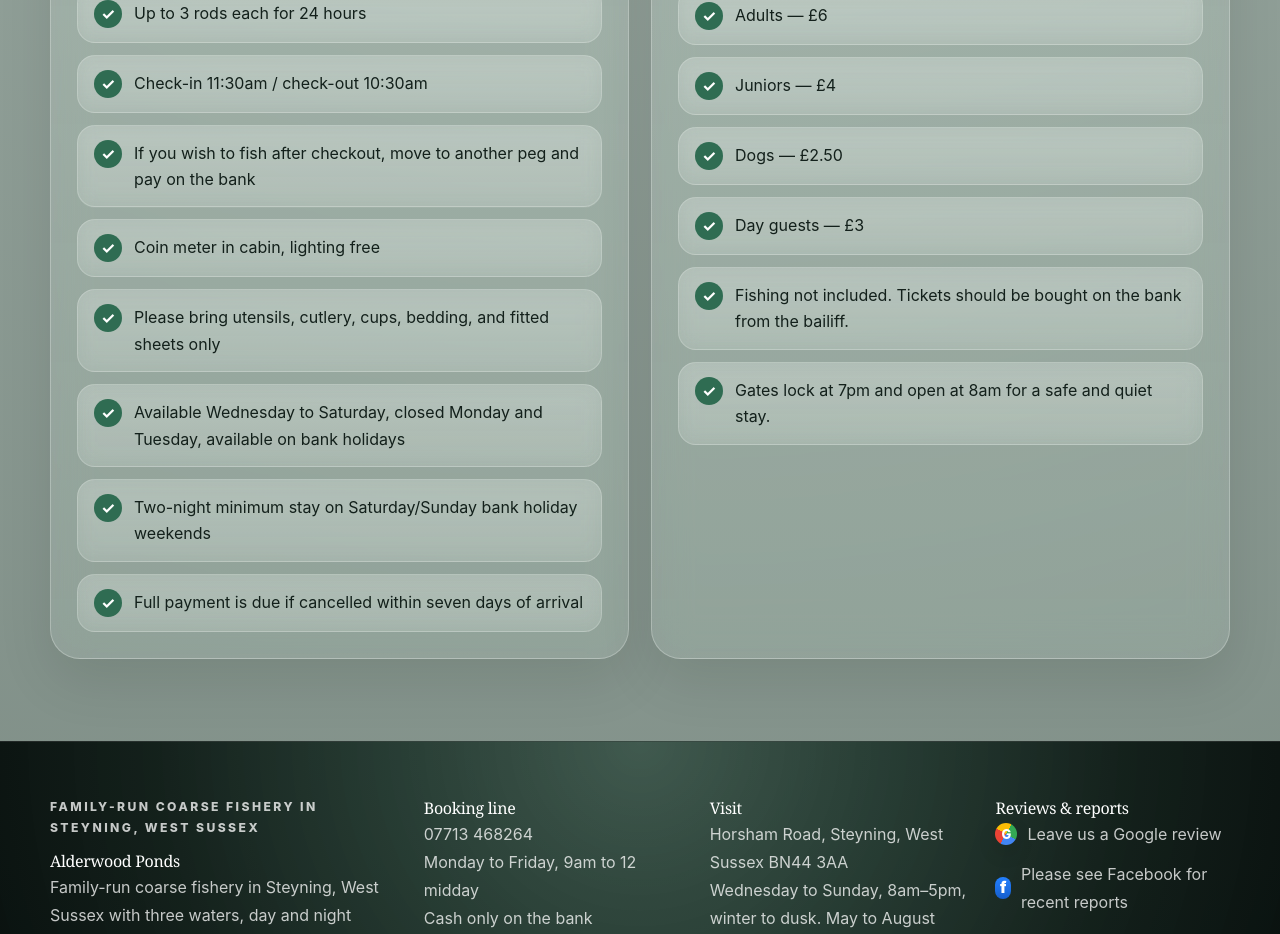
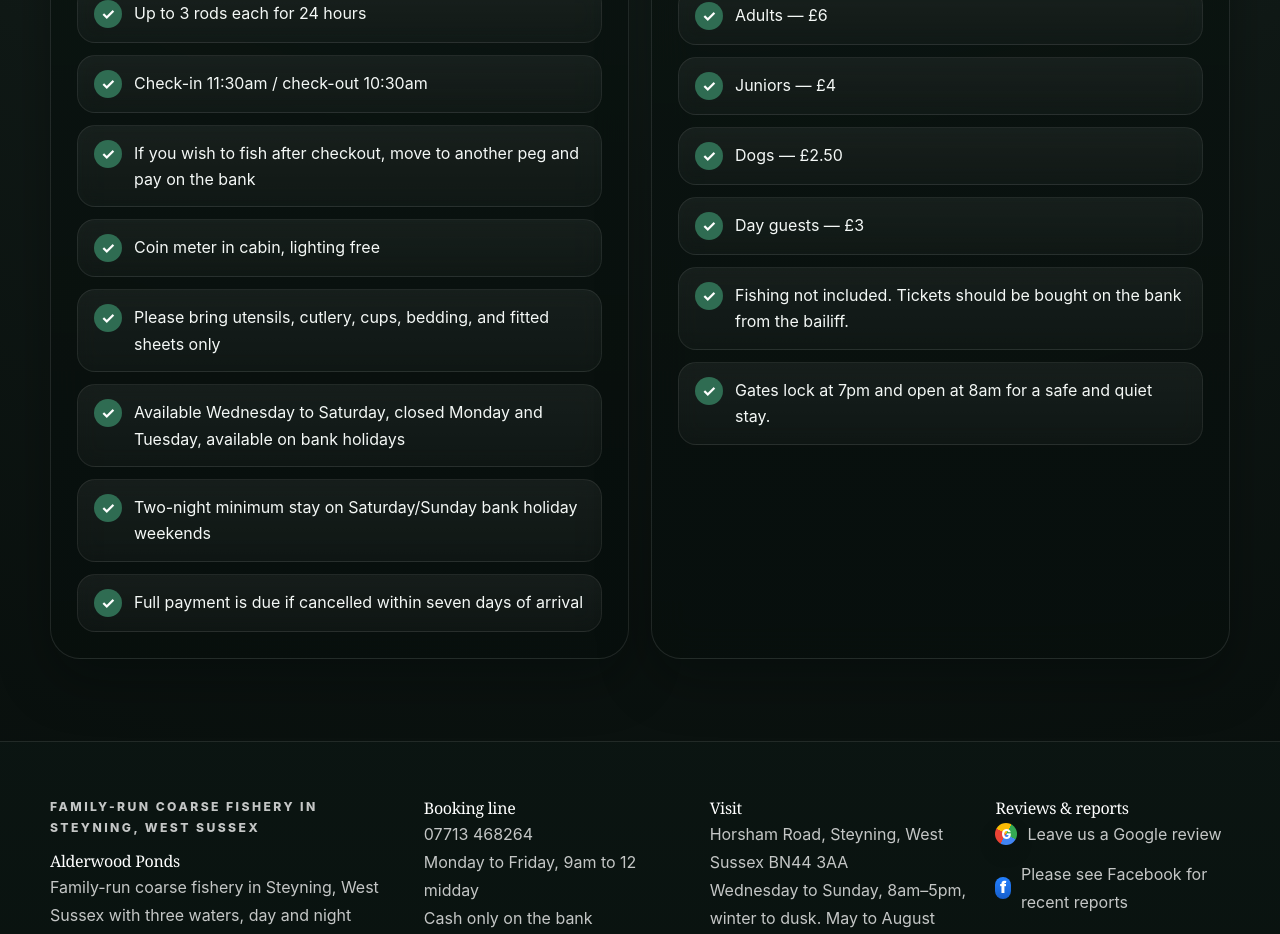
Before and after one commit to Guardx12/alderwood-ponds, a Next.js app: page /stay in a window 1280 px wide. Shown: the part 1120-2054 px from the top of the page. Built offline with nearby package versions, Linux system fonts and the light colour scheme.

Commit message:
Add files via upload

```diff
--- a/app/globals.css
+++ b/app/globals.css
@@ -3,28 +3,28 @@
  :root {
   --bg: #07100d;
   --bg-soft: #0e1a16;
-  --panel: rgba(239, 244, 241, 0.92);
-  --panel-strong: rgba(249, 251, 250, 0.96);
-  --text: #13201b;
-  --muted: #52635c;
-  --line: rgba(26, 47, 39, 0.12);
+  --panel: rgba(13, 24, 20, 0.82);
+  --panel-strong: rgba(19, 35, 29, 0.94);
+  --text: #f4f8f6;
+  --muted: rgba(225, 235, 230, 0.76);
+  --line: rgba(255,255,255,0.10);
   --green-1: #0d1814;
   --green-2: #13231d;
   --green-3: #1b342a;
   --green-4: #2f6c52;
   --gold: #c6b48a;
-  --cream: #dde6e0;
-  --shadow: 0 24px 70px rgba(7, 17, 14, 0.12);
+  --cream: #0f1d18;
+  --shadow: 0 24px 70px rgba(3, 8, 6, 0.34);
 }
 
 * { box-sizing: border-box; }
 html { scroll-behavior: smooth; }
 body {
   margin: 0;
-  color: var(--text);
+  color: #f4f8f6;
   font-family: Inter, Arial, Helvetica, sans-serif;
   background:
-    radial-gradient(circle at top, rgba(179, 194, 186, 0.94) 0%, rgba(161, 176, 169, 0.95) 24%, rgba(140, 156, 148, 0.94) 48%, rgba(119, 135, 127, 0.96) 100%);
+    radial-gradient(circle at top, rgba(29, 56, 46, 0.88) 0%, rgba(16, 31, 26, 0.96) 26%, rgba(11, 20, 17, 0.98) 58%, rgba(6, 12, 10, 1) 100%);
 }
 a { color: inherit; text-decoration: none; }
 img { max-width: 100%; }
@@ -253,7 +253,7 @@ h1, h2, h3, h4, .brand { font-family: Georgia, "Times New Roman", serif; letter-
 }
 .section-heading { max-width: 920px; margin-bottom: 28px; }
 .section-heading h2 { font-size: clamp(2rem, 4vw, 3.5rem); }
-.section-heading p { color: var(--muted); line-height: 1.85; font-size: 1.04rem; margin-top: 16px; }
+.section-heading p { color: rgba(228,236,232,0.78); line-height: 1.85; font-size: 1.04rem; margin-top: 16px; }
 
 .page-hero {
   position: relative;
@@ -285,12 +285,12 @@ h1, h2, h3, h4, .brand { font-family: Georgia, "Times New Roman", serif; letter-
 .report-card,
 .george-feature-card,
 .map-card-shell {
-  background: linear-gradient(180deg, rgba(226, 234, 229, 0.24) 0%, rgba(202, 214, 207, 0.20) 100%);
+  background: linear-gradient(180deg, rgba(12, 22, 18, 0.82) 0%, rgba(8, 15, 13, 0.94) 100%);
   backdrop-filter: blur(18px) saturate(120%);
   -webkit-backdrop-filter: blur(18px) saturate(120%);
-  border: 1px solid rgba(243, 248, 245, 0.28);
+  border: 1px solid rgba(255, 255, 255, 0.10);
   border-radius: 30px;
-  box-shadow: 0 22px 54px rgba(7, 17, 14, 0.10);
+  box-shadow: 0 22px 54px rgba(3, 8, 6, 0.30);
   transition: transform .28s ease, box-shadow .28s ease, border-color .28s ease, background .28s ease;
   animation: fade-up .7s ease both;
 }
@@ -307,8 +307,8 @@ h1, h2, h3, h4, .brand { font-family: Georgia, "Times New Roman", serif; letter-
 .contact-list p,
 .feature-copy p,
 .george-feature-card p { line-height: 1.8; color: var(--muted); }
-.feature { background: linear-gradient(180deg, rgba(236, 242, 238, 0.30) 0%, rgba(213, 223, 217, 0.24) 100%); }
-.info-card:hover, .panel:hover, .report-card:hover, .map-card-shell:hover { transform: translateY(-3px); box-shadow: 0 28px 70px rgba(7, 17, 14, 0.14); border-color: rgba(244, 249, 246, 0.42); background: linear-gradient(180deg, rgba(236, 242, 238, 0.30) 0%, rgba(216, 226, 220, 0.26) 100%); }
+.feature { background: linear-gradient(180deg, rgba(15, 28, 23, 0.84) 0%, rgba(9, 18, 15, 0.96) 100%); }
+.info-card:hover, .panel:hover, .report-card:hover, .map-card-shell:hover { transform: translateY(-3px); box-shadow: 0 28px 70px rgba(2, 7, 5, 0.42); border-color: rgba(255, 255, 255, 0.18); background: linear-gradient(180deg, rgba(16, 29, 24, 0.88) 0%, rgba(10, 19, 15, 0.98) 100%); }
 .feature-copy h2,
 .panel h2,
 .panel h3,
@@ -321,7 +321,7 @@ h1, h2, h3, h4, .brand { font-family: Georgia, "Times New Roman", serif; letter-
   line-height: 1.08;
 }
 .george-feature-card {
-  background: linear-gradient(180deg, #0f1f1a 0%, #153126 100%);
+  background: linear-gradient(180deg, rgba(32, 74, 58, 0.96) 0%, rgba(20, 49, 39, 0.98) 100%);
   color: #fff;
 }
 .george-feature-card p { color: rgba(255,255,255,0.76); }
@@ -367,7 +367,7 @@ h1, h2, h3, h4, .brand { font-family: Georgia, "Times New Roman", serif; letter-
   align-items: start;
 }
 .mini-check span { color: var(--green-4); font-weight: 800; }
-.mini-check p { margin: 0; line-height: 1.7; color: var(--muted); }
+.mini-check p { margin: 0; line-height: 1.7; color: rgba(228,236,232,0.76); }
 
 .check-grid { display: grid; gap: 12px; }
 .check-card {
@@ -376,8 +376,8 @@ h1, h2, h3, h4, .brand { font-family: Georgia, "Times New Roman", serif; letter-
   gap: 12px;
   padding: 14px 16px;
   border-radius: 18px;
-  background: linear-gradient(180deg, rgba(240, 245, 242, 0.22) 0%, rgba(220, 230, 224, 0.16) 100%);
-  border: 1px solid rgba(245, 249, 247, 0.22);
+  background: linear-gradient(180deg, rgba(255,255,255,0.06) 0%, rgba(255,255,255,0.03) 100%);
+  border: 1px solid rgba(255,255,255,0.08);
   backdrop-filter: blur(10px);
   -webkit-backdrop-filter: blur(10px);
 }
@@ -412,7 +412,7 @@ h1, h2, h3, h4, .brand { font-family: Georgia, "Times New Roman", serif; letter-
   padding: 54px 0 72px;
   border-top: 1px solid rgba(255, 255, 255, 0.10);
   background:
-    radial-gradient(circle at top, rgba(46, 74, 62, 0.78) 0%, rgba(30, 52, 43, 0.90) 34%, rgba(15, 28, 23, 0.96) 68%, rgba(8, 15, 13, 1) 100%);
+    linear-gradient(180deg, rgba(11, 21, 18, 0.98) 0%, rgba(9, 18, 15, 1) 100%);
 }
 .site-footer h3,
 .site-footer h4 { margin-top: 0; color: #fff; }
@@ -843,3 +843,18 @@ h1, h2, h3, h4, .brand { font-family: Georgia, "Times New Roman", serif; letter-
 .footer-brand-link:hover {
   color: #fff;
 }
+
+
+.section.container,
+.section.container.two-col,
+.section.container.price-sections,
+.section.container.report-grid,
+.section.container .panel,
+.section.container .map-card-shell {
+  position: relative;
+}
+
+.page-hero + .section,
+.page-hero + .section + .section {
+  background: transparent;
+}
--- a/components/george-live-assistant.tsx
+++ b/components/george-live-assistant.tsx
@@ -508,7 +508,7 @@ export function GeorgeLiveAssistant({ variant = "full" }: { variant?: "full" | "
       </div>
 
       <div className={`${isHomepage ? "grid gap-6" : "grid gap-6 lg:grid-cols-[1.2fr_0.8fr]"}`}>
-        <div className={isHomepage ? "overflow-hidden rounded-[28px] border border-white/10 bg-[linear-gradient(180deg,rgba(17,31,26,0.76)_0%,rgba(13,24,20,0.90)_100%)] shadow-[0_24px_80px_rgba(7,14,12,0.28)] backdrop-blur-xl" : "overflow-hidden rounded-[28px] border border-[#D8E2DB] bg-white shadow-[0_20px_60px_rgba(10,24,19,0.08)]"}>
+        <div className={isHomepage ? "overflow-hidden rounded-[28px] border border-white/10 bg-[linear-gradient(180deg,rgba(30,66,52,0.90)_0%,rgba(19,43,35,0.96)_100%)] shadow-[0_24px_80px_rgba(7,14,12,0.28)] backdrop-blur-xl" : "overflow-hidden rounded-[28px] border border-[#D8E2DB] bg-white shadow-[0_20px_60px_rgba(10,24,19,0.08)]"}>
           <div className={isHomepage ? "flex items-center justify-between border-b border-white/10 px-5 py-4 sm:px-6" : "flex items-center justify-between border-b border-[#E1E8E2] px-5 py-4 sm:px-6"}>
             <div>
               <p className={isHomepage ? "text-sm font-semibold text-white" : "text-sm font-semibold text-[#15201B]"}>Live voice conversation</p>
@@ -520,7 +520,7 @@ export function GeorgeLiveAssistant({ variant = "full" }: { variant?: "full" | "
             </div>
           </div>
 
-          <div ref={scrollRef} className={isHomepage ? "max-h-[520px] space-y-4 overflow-y-auto bg-[linear-gradient(180deg,rgba(11,21,18,0.48)_0%,rgba(8,16,13,0.32)_100%)] px-5 py-5 sm:px-6" : "max-h-[520px] space-y-4 overflow-y-auto bg-[#F4F7F4] px-5 py-5 sm:px-6"}>
+          <div ref={scrollRef} className={isHomepage ? "max-h-[520px] space-y-4 overflow-y-auto bg-[linear-gradient(180deg,rgba(11,21,18,0.38)_0%,rgba(8,16,13,0.24)_100%)] px-5 py-5 sm:px-6" : "max-h-[520px] space-y-4 overflow-y-auto bg-[#F4F7F4] px-5 py-5 sm:px-6"}>
             {messages.map((message) => {
               const isAssistant = message.role !== "user"
               return (
```
